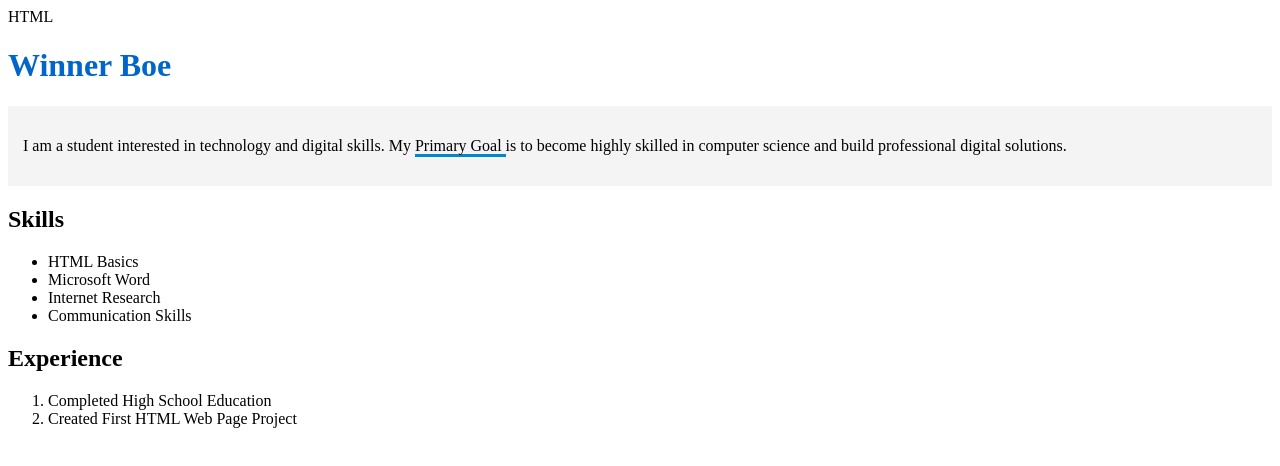
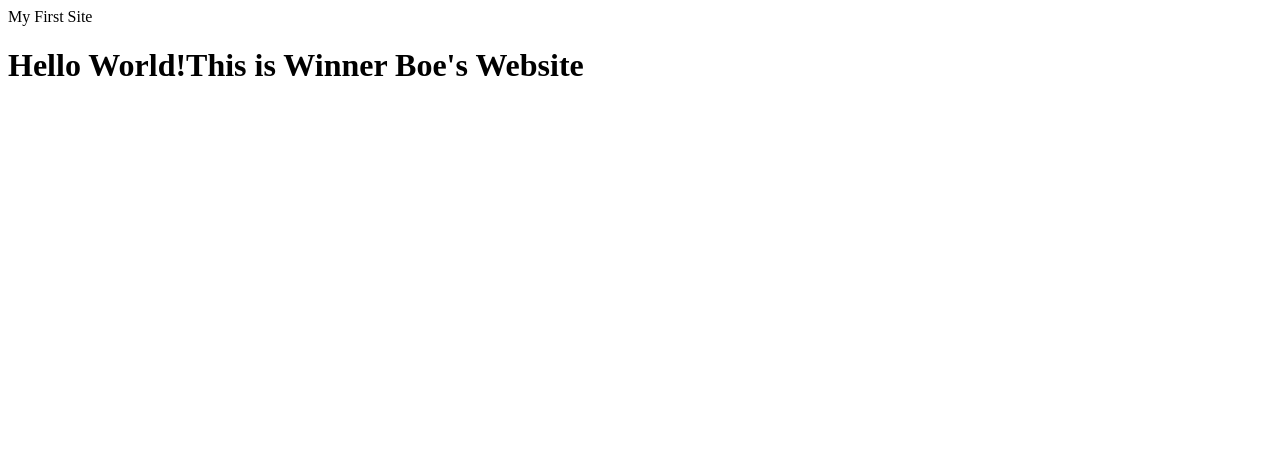
Before and after one commit to Winner23126/ART-277, a plain HTML site: page index.html in a window 1280 px wide. Drawn offline with Linux system fonts and the light colour scheme.

Commit message:
Initial commit

```diff
--- a/index.html
+++ b/index.html
@@ -1,48 +1,9 @@
-HTML
 <!DOCTYPE html>
-<html lang="en">
+<html>
 <head>
-    <meta charset="UTF-8">
-    <title>Project 2: Winner Boe</title>
+    <tittle>My First Site</tittle>
 </head>
-
 <body>
-
-<!--
-Name: Winner Boe
-Date: March 25, 2026
-Project: Digital Profile Page using HTML5
--->
-
-<header>
-    <h1 style="color: rgb(0, 102, 204);">Winner Boe</h1>
-</header>
-
-<div style="background-color: #f4f4f4; padding: 15px;">
-
-    <p>
-        I am a student interested in technology and digital skills. My
-        <span style="border-bottom: 3px solid hsl(200, 100%, 40%);">
-        Primary Goal
-        </span>
-        is to become highly skilled in computer science and build professional digital solutions.
-    </p>
-
-</div>
-
-<h2>Skills</h2>
-<ul>
-    <li>HTML Basics</li>
-    <li>Microsoft Word</li>
-    <li>Internet Research</li>
-    <li>Communication Skills</li>
-</ul>
-
-<h2>Experience</h2>
-<ol>
-    <li>Completed High School Education</li>
-    <li>Created First HTML Web Page Project</li>
-</ol>
-
+    <h1>Hello World!This is Winner Boe's Website</h1>
 </body>
 </html>
```
